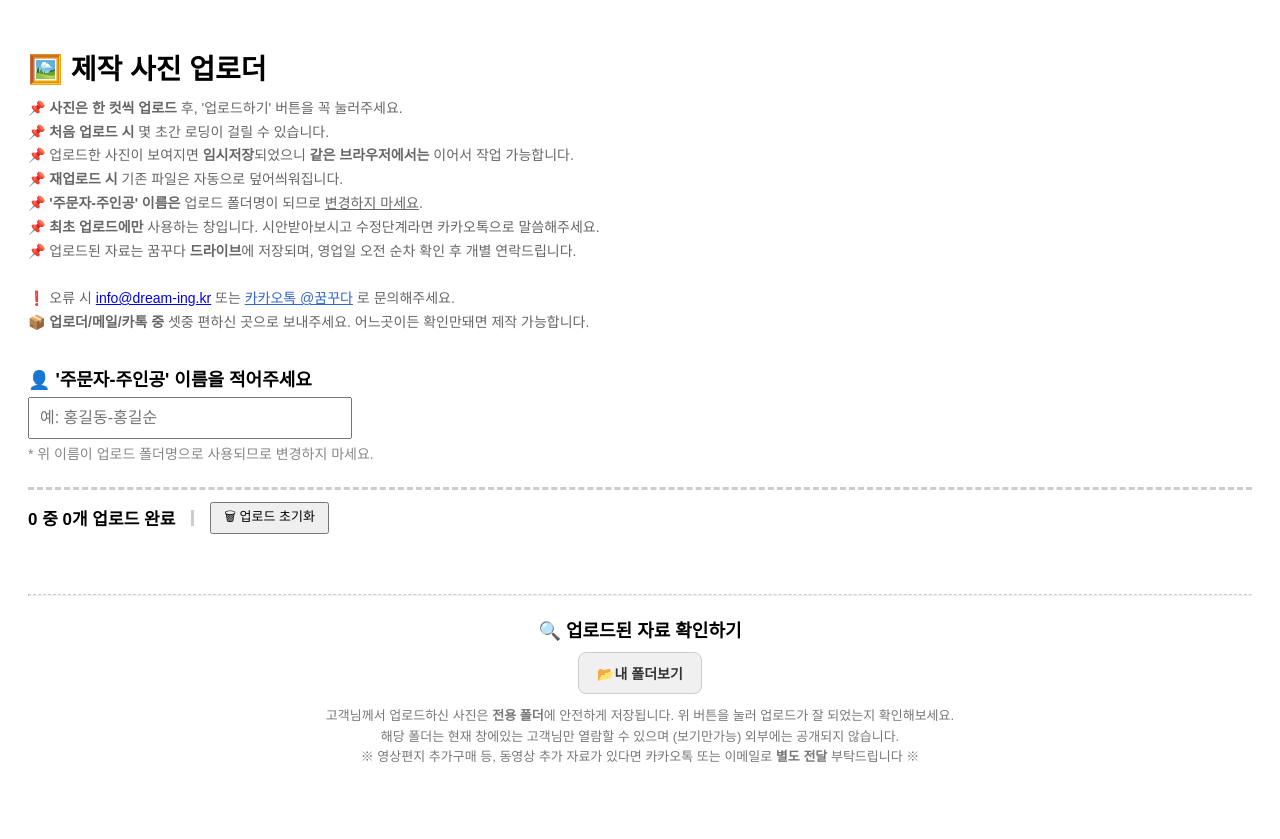
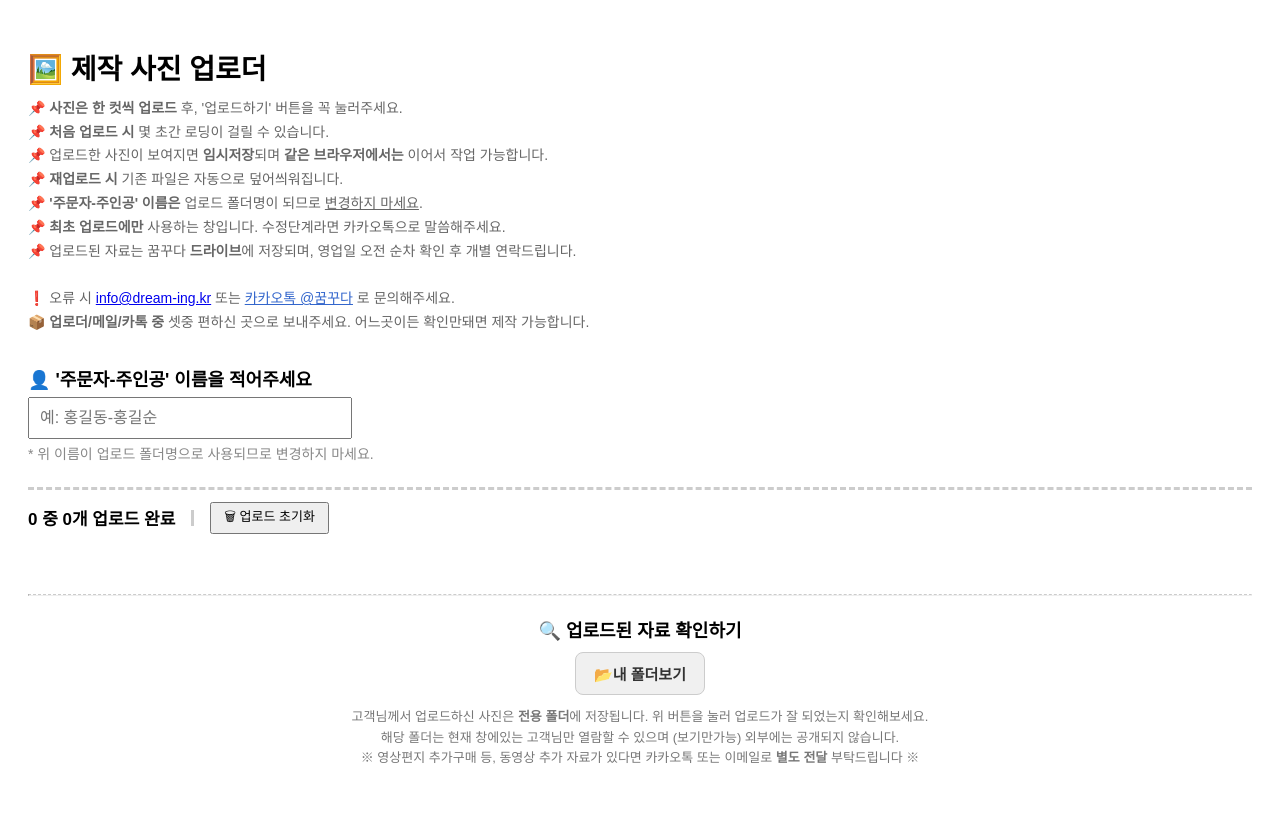
Before and after one commit to woorissu/dreamuploader, a Flask app: template templates/uploader.html in a window 1280 px wide. Before the commit the page ends 763 px from the top, so only its background shows below. Run offline with Flask 3, Linux system fonts and the light colour scheme; the template is opened without the code that fills it, so the values that code supplies are empty; some libraries are stand-ins or nearby versions.

```diff
--- a/templates/uploader.html
+++ b/templates/uploader.html
@@ -92,10 +92,10 @@
   <div class="subtitle" style="line-height: 1.7;">
   📌 <strong>사진은 한 컷씩 업로드</strong> 후, '업로드하기' 버튼을 꼭 눌러주세요.<br>
   📌 <strong>처음 업로드 시</strong> 몇 초간 로딩이 걸릴 수 있습니다.<br>
-  📌 업로드한 사진이 보여지면 <strong>임시저장</strong>되었으니 <strong>같은 브라우저에서는</strong> 이어서 작업 가능합니다.<br>
+  📌 업로드한 사진이 보여지면 <strong>임시저장</strong>되며 <strong>같은 브라우저에서는</strong> 이어서 작업 가능합니다.<br>
   📌 <strong>재업로드 시</strong> 기존 파일은 자동으로 덮어씌워집니다.<br>
   📌 <strong>'주문자-주인공' 이름은</strong> 업로드 폴더명이 되므로 <u>변경하지 마세요</u>.<br>
-  📌 <strong>최초 업로드에만</strong> 사용하는 창입니다. 시안받아보시고 수정단계라면 카카오톡으로 말씀해주세요.<br>
+  📌 <strong>최초 업로드에만</strong> 사용하는 창입니다. 수정단계라면 카카오톡으로 말씀해주세요.<br>
   📌 업로드된 자료는 꿈꾸다 <strong>드라이브</strong>에 저장되며, 영업일 오전 순차 확인 후 개별 연락드립니다.<br><br>
 
   ❗ 오류 시 <a href="mailto:info@dream-ing.kr">info@dream-ing.kr</a> 또는
@@ -309,7 +309,7 @@ document.addEventListener("DOMContentLoaded", function () {
       background-color: #f0f0f0;
       border-radius: 8px;
       font-weight: bold;
-      font-size: 14px;
+      font-size: 15px;
       color: #333;
       text-decoration: none;
       border: 1px solid #ccc;
@@ -317,7 +317,7 @@ document.addEventListener("DOMContentLoaded", function () {
 
   <!-- 설명 텍스트 -->
   <div style="margin-top: 12px; font-size: 13px; color: #777; line-height: 1.6;">
-    고객님께서 업로드하신 사진은 <strong>전용 폴더</strong>에 안전하게 저장됩니다. 위 버튼을 눌러 업로드가 잘 되었는지 확인해보세요.<br>
+    고객님께서 업로드하신 사진은 <strong>전용 폴더</strong>에 저장됩니다. 위 버튼을 눌러 업로드가 잘 되었는지 확인해보세요.<br>
     해당 폴더는 현재 창에있는 고객님만 열람할 수 있으며 (보기만가능) 외부에는 공개되지 않습니다.<br>
     ※ 영상편지 추가구매 등, 동영상 추가 자료가 있다면 카카오톡 또는 이메일로 <strong>별도 전달</strong> 부탁드립니다 ※<br><br><br>
   </div>
```
